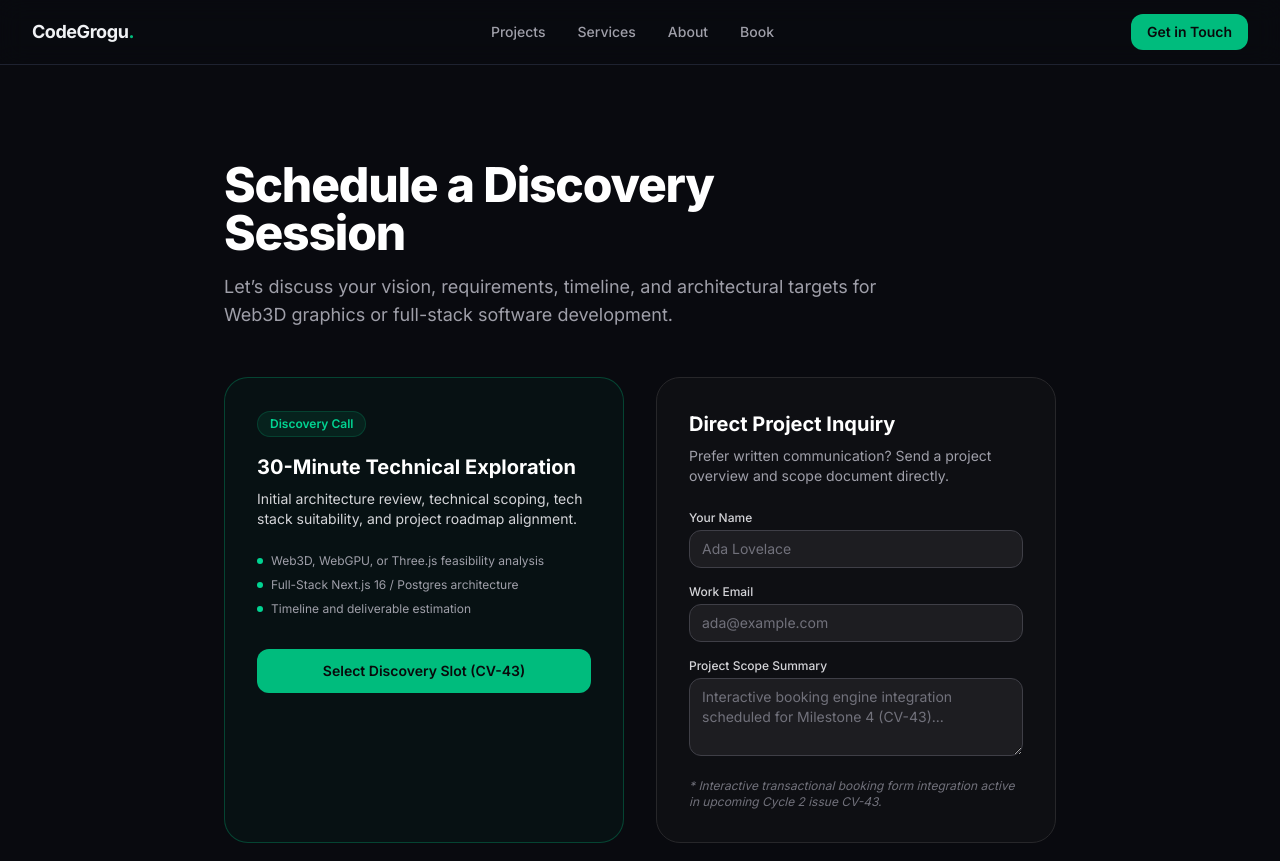
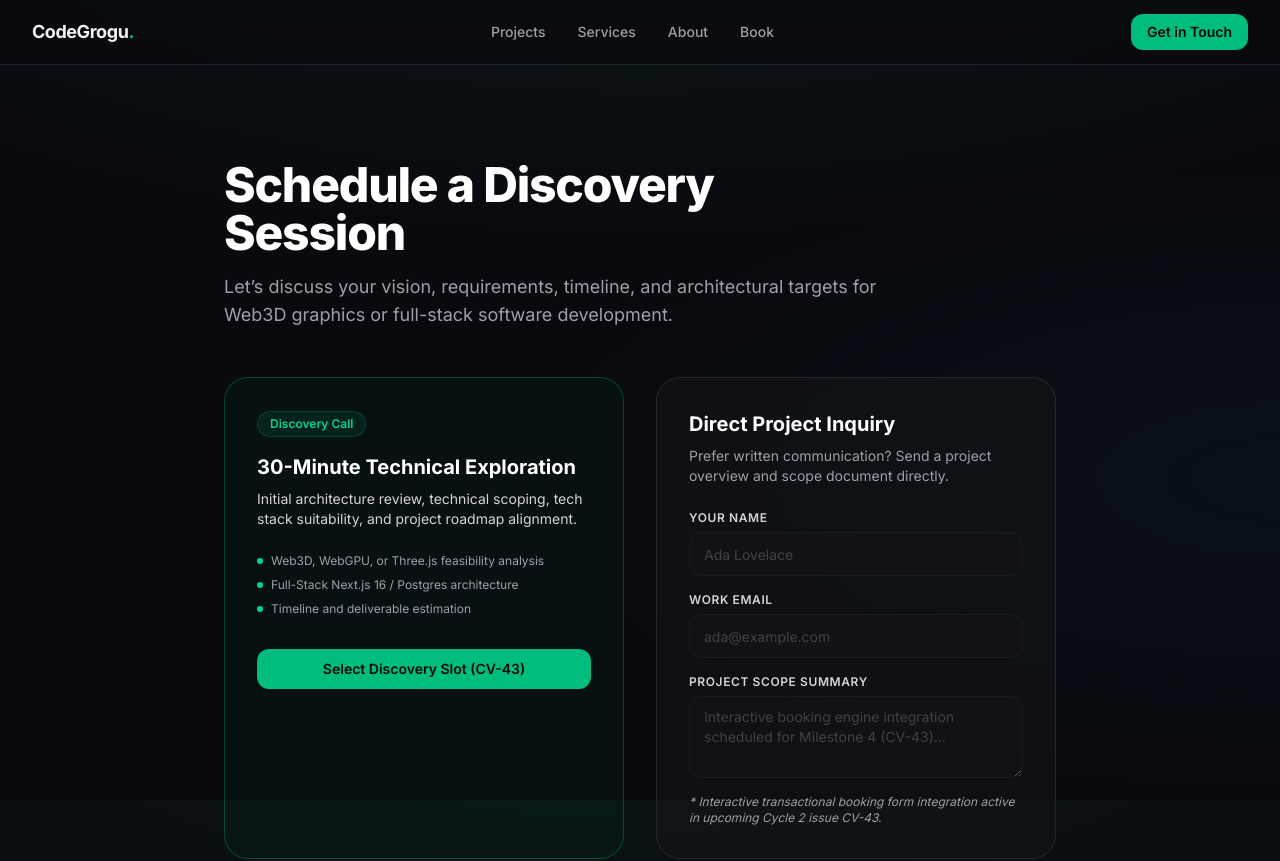
Before and after one commit to CodeGrogu/portfolio, a Next.js app: page /book in a window 1280 px wide. Shown: the top 861 px of the page. Built offline with nearby package versions, Linux system fonts and the light colour scheme.

Commit message:
fix(ui): enhance aesthetics, fix contrast ratios, and achieve 100% lighthouse (#18)

```diff
--- a/src/app/book/page.tsx
+++ b/src/app/book/page.tsx
@@ -1,6 +1,7 @@
 import type { Metadata } from 'next';
 import Link from 'next/link';
 import { ROUTES } from '@/lib/routes';
+import { Button, Input, Textarea } from '@/components/ui';
 
 export const metadata: Metadata = {
   title: 'Book a Consultation - CodeGrogu Portfolio',
@@ -47,12 +48,9 @@ export default function BookPage() {
             </li>
           </ul>
           <div className="mt-8">
-            <button
-              type="button"
-              className="w-full rounded-lg bg-emerald-500 py-3 text-center text-sm font-semibold text-zinc-950 hover:bg-emerald-400 focus:ring-2 focus:ring-emerald-400 focus:outline-none"
-            >
+            <Button variant="primary" className="w-full">
               Select Discovery Slot (CV-43)
-            </button>
+            </Button>
           </div>
         </div>
 
@@ -64,46 +62,24 @@ export default function BookPage() {
           </p>
 
           <form className="mt-6 space-y-4" onSubmit={undefined}>
-            <div>
-              <label htmlFor="name" className="block text-xs font-medium text-zinc-300">
-                Your Name
-              </label>
-              <input
-                type="text"
-                id="name"
-                name="name"
-                placeholder="Ada Lovelace"
-                disabled
-                className="mt-1 w-full cursor-not-allowed rounded-lg border border-zinc-700 bg-zinc-800/60 px-3 py-2 text-sm text-zinc-400 placeholder-zinc-500"
-              />
-            </div>
-            <div>
-              <label htmlFor="email" className="block text-xs font-medium text-zinc-300">
-                Work Email
-              </label>
-              <input
+            <Input label="Your Name" id="name" name="name" placeholder="Ada Lovelace" disabled />
+            <Input
+              label="Work Email"
               type="email"
               id="email"
               name="email"
               placeholder="ada@example.com"
               disabled
-                className="mt-1 w-full cursor-not-allowed rounded-lg border border-zinc-700 bg-zinc-800/60 px-3 py-2 text-sm text-zinc-400 placeholder-zinc-500"
             />
-            </div>
-            <div>
-              <label htmlFor="message" className="block text-xs font-medium text-zinc-300">
-                Project Scope Summary
-              </label>
-              <textarea
+            <Textarea
+              label="Project Scope Summary"
               id="message"
               name="message"
               rows={3}
               placeholder="Interactive booking engine integration scheduled for Milestone 4 (CV-43)..."
               disabled
-                className="mt-1 w-full cursor-not-allowed rounded-lg border border-zinc-700 bg-zinc-800/60 px-3 py-2 text-sm text-zinc-400 placeholder-zinc-500"
             />
-            </div>
-            <p className="text-xs text-zinc-500 italic">
+            <p className="text-xs text-zinc-400 italic">
               * Interactive transactional booking form integration active in upcoming Cycle 2 issue
               CV-43.
             </p>
--- a/src/app/design-system/page.tsx
+++ b/src/app/design-system/page.tsx
@@ -54,32 +54,32 @@ export default function DesignSystemPage() {
             <div className="rounded-xl border border-zinc-800 bg-[#090a0f] p-4 text-center">
               <div className="mx-auto h-8 w-8 rounded-full border border-zinc-700 bg-[#090a0f]" />
               <p className="mt-3 text-xs font-semibold text-white">Background</p>
-              <p className="font-mono text-[10px] text-zinc-500">#090A0F</p>
+              <p className="font-mono text-[10px] text-zinc-400">#090A0F</p>
             </div>
             <div className="rounded-xl border border-zinc-800 bg-zinc-900/60 p-4 text-center">
               <div className="mx-auto h-8 w-8 rounded-full bg-emerald-500" />
               <p className="mt-3 text-xs font-semibold text-white">Emerald Primary</p>
-              <p className="font-mono text-[10px] text-zinc-500">#10B981</p>
+              <p className="font-mono text-[10px] text-zinc-400">#10B981</p>
             </div>
             <div className="rounded-xl border border-zinc-800 bg-zinc-900/60 p-4 text-center">
               <div className="mx-auto h-8 w-8 rounded-full bg-cyan-500" />
               <p className="mt-3 text-xs font-semibold text-white">Cyan Accent</p>
-              <p className="font-mono text-[10px] text-zinc-500">#06B6D4</p>
+              <p className="font-mono text-[10px] text-zinc-400">#06B6D4</p>
             </div>
             <div className="rounded-xl border border-zinc-800 bg-zinc-900/60 p-4 text-center">
               <div className="mx-auto h-8 w-8 rounded-full bg-indigo-500" />
               <p className="mt-3 text-xs font-semibold text-white">Indigo Accent</p>
-              <p className="font-mono text-[10px] text-zinc-500">#6366F1</p>
+              <p className="font-mono text-[10px] text-zinc-400">#6366F1</p>
             </div>
             <div className="rounded-xl border border-zinc-800 bg-zinc-900/60 p-4 text-center">
               <div className="mx-auto h-8 w-8 rounded-full bg-violet-500" />
               <p className="mt-3 text-xs font-semibold text-white">Violet Accent</p>
-              <p className="font-mono text-[10px] text-zinc-500">#8B5CF6</p>
+              <p className="font-mono text-[10px] text-zinc-400">#8B5CF6</p>
             </div>
             <div className="rounded-xl border border-zinc-800 bg-zinc-900/60 p-4 text-center">
               <div className="mx-auto h-8 w-8 rounded-full border border-white/20 bg-[var(--glass-bg)] backdrop-blur-md" />
               <p className="mt-3 text-xs font-semibold text-white">Glass Surface</p>
-              <p className="font-mono text-[10px] text-zinc-500">rgba(18,20,28,0.7)</p>
+              <p className="font-mono text-[10px] text-zinc-400">rgba(18,20,28,0.7)</p>
             </div>
           </div>
         </Section>
@@ -97,32 +97,32 @@ export default function DesignSystemPage() {
 
           <div className="mt-8 space-y-6 rounded-2xl border border-zinc-800 bg-zinc-900/40 p-6">
             <div>
-              <p className="font-mono text-xs text-zinc-500">Display / 4xl Font Extrabold</p>
+              <p className="font-mono text-xs text-zinc-400">Display / 4xl Font Extrabold</p>
               <h1 className="text-4xl font-extrabold text-white">
                 High-Performance Interactive 3D
               </h1>
             </div>
             <div>
-              <p className="font-mono text-xs text-zinc-500">Heading 2 / 2xl Font Bold</p>
+              <p className="font-mono text-xs text-zinc-400">Heading 2 / 2xl Font Bold</p>
               <h2 className="text-2xl font-bold text-white">
                 Architectural Case Studies & Systems
               </h2>
             </div>
             <div>
-              <p className="font-mono text-xs text-zinc-500">Heading 3 / xl Font SemiBold</p>
+              <p className="font-mono text-xs text-zinc-400">Heading 3 / xl Font SemiBold</p>
               <h3 className="text-xl font-semibold text-white">
                 Full-Stack Concurrency & Validation
               </h3>
             </div>
             <div>
-              <p className="font-mono text-xs text-zinc-500">Body Text / Base Regular</p>
+              <p className="font-mono text-xs text-zinc-400">Body Text / Base Regular</p>
               <p className="text-base text-zinc-300">
                 Next.js 16 App Router foundation styled with responsive CSS tokens and accessible
                 high-contrast focus indicators.
               </p>
             </div>
             <div>
-              <p className="font-mono text-xs text-zinc-500">Code / Monospace Font</p>
+              <p className="font-mono text-xs text-zinc-400">Code / Monospace Font</p>
               <p className="font-mono text-sm text-emerald-400">
                 {
                   "const canvas = new WebGPURenderer({ antialias: true, powerPreference: 'high-performance' });"
@@ -339,7 +339,7 @@ export default function DesignSystemPage() {
                 <Spinner size="md" />
                 <Spinner size="lg" />
               </div>
-              <p className="text-xs text-zinc-500">Accessible ARIA status indicators</p>
+              <p className="text-xs text-zinc-400">Accessible ARIA status indicators</p>
             </div>
           </div>
         </Section>
--- a/src/components/navigation/footer.tsx
+++ b/src/components/navigation/footer.tsx
@@ -47,13 +47,13 @@ export function Footer() {
               </span>
               Available for select Q3/Q4 contracts & consulting
             </div>
-            <p className="mt-3 text-xs text-zinc-500">
+            <p className="mt-3 text-xs text-zinc-400">
               Powered by Next.js 16, React 19, Three.js WebGPU & Bun.
             </p>
           </div>
         </div>
 
-        <div className="mt-12 border-t border-zinc-900 pt-6 text-center text-xs text-zinc-500">
+        <div className="mt-12 border-t border-zinc-900 pt-6 text-center text-xs text-zinc-400">
           &copy; {currentYear} CodeGrogu. All rights reserved.
         </div>
       </div>
--- a/src/components/ui/input.tsx
+++ b/src/components/ui/input.tsx
@@ -45,8 +45,8 @@ export const Input = React.forwardRef<HTMLInputElement, InputProps>(
             {error}
           </p>
         )}
-        {!error && helperText && (
-          <p id={helperId} className="text-xs text-zinc-500">
+        {helperText && !error && (
+          <p id={helperId} className="text-xs text-zinc-400">
             {helperText}
           </p>
         )}
--- a/src/components/ui/textarea.tsx
+++ b/src/components/ui/textarea.tsx
@@ -45,8 +45,8 @@ export const Textarea = React.forwardRef<HTMLTextAreaElement, TextareaProps>(
             {error}
           </p>
         )}
-        {!error && helperText && (
-          <p id={helperId} className="text-xs text-zinc-500">
+        {helperText && !error && (
+          <p id={helperId} className="text-xs text-zinc-400">
             {helperText}
           </p>
         )}
--- a/src/styles/globals.css
+++ b/src/styles/globals.css
@@ -51,6 +51,10 @@ html {
 
 body {
   background-color: var(--background);
+  background-image:
+    radial-gradient(ellipse 80% 50% at 50% -20%, rgba(16, 185, 129, 0.08), transparent),
+    radial-gradient(ellipse 60% 40% at 100% 60%, rgba(6, 182, 212, 0.04), transparent);
+  background-attachment: fixed;
   color: var(--foreground);
   font-family:
     var(--font-sans),
```
Lines whose indentation alone changed are shown as unchanged.
